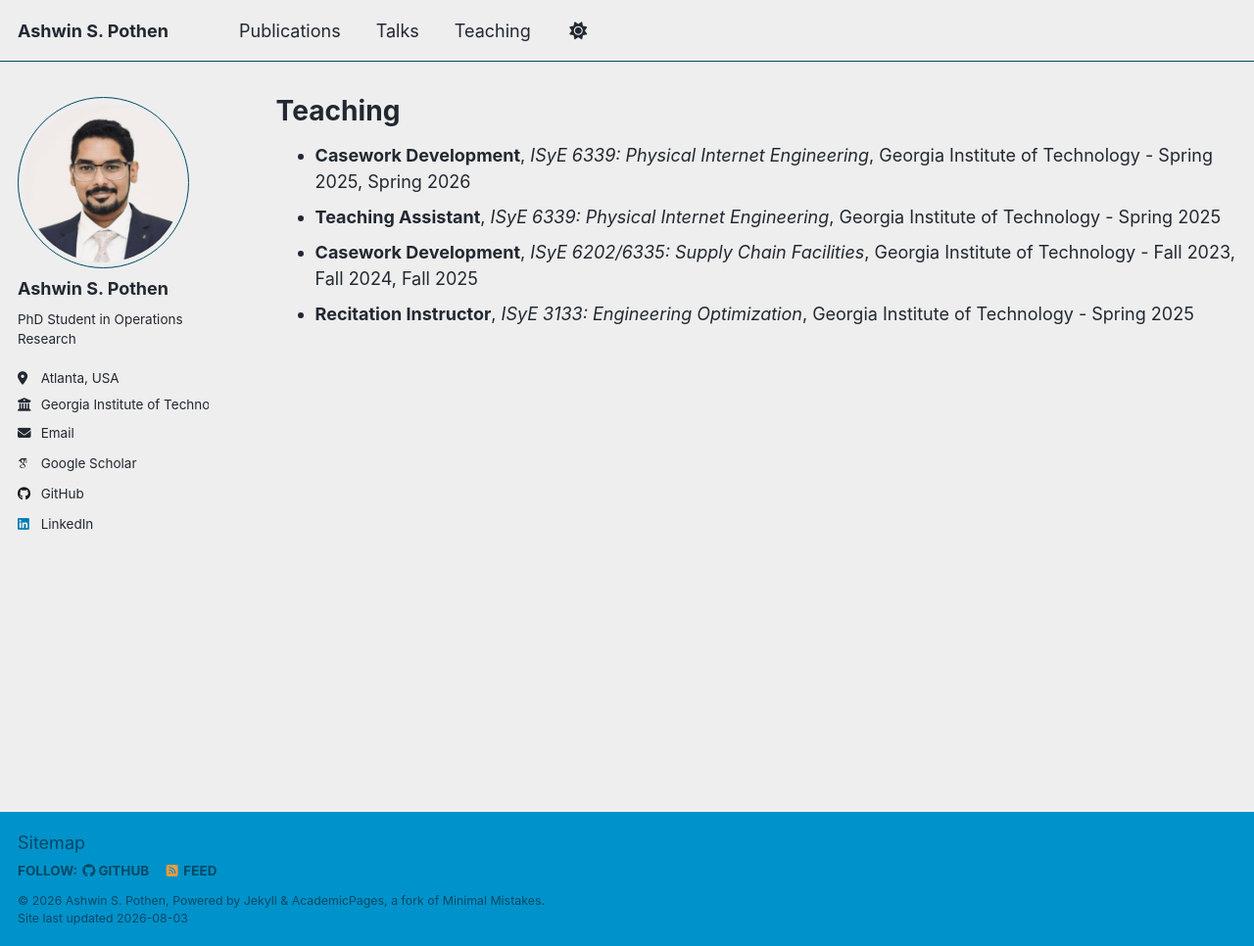
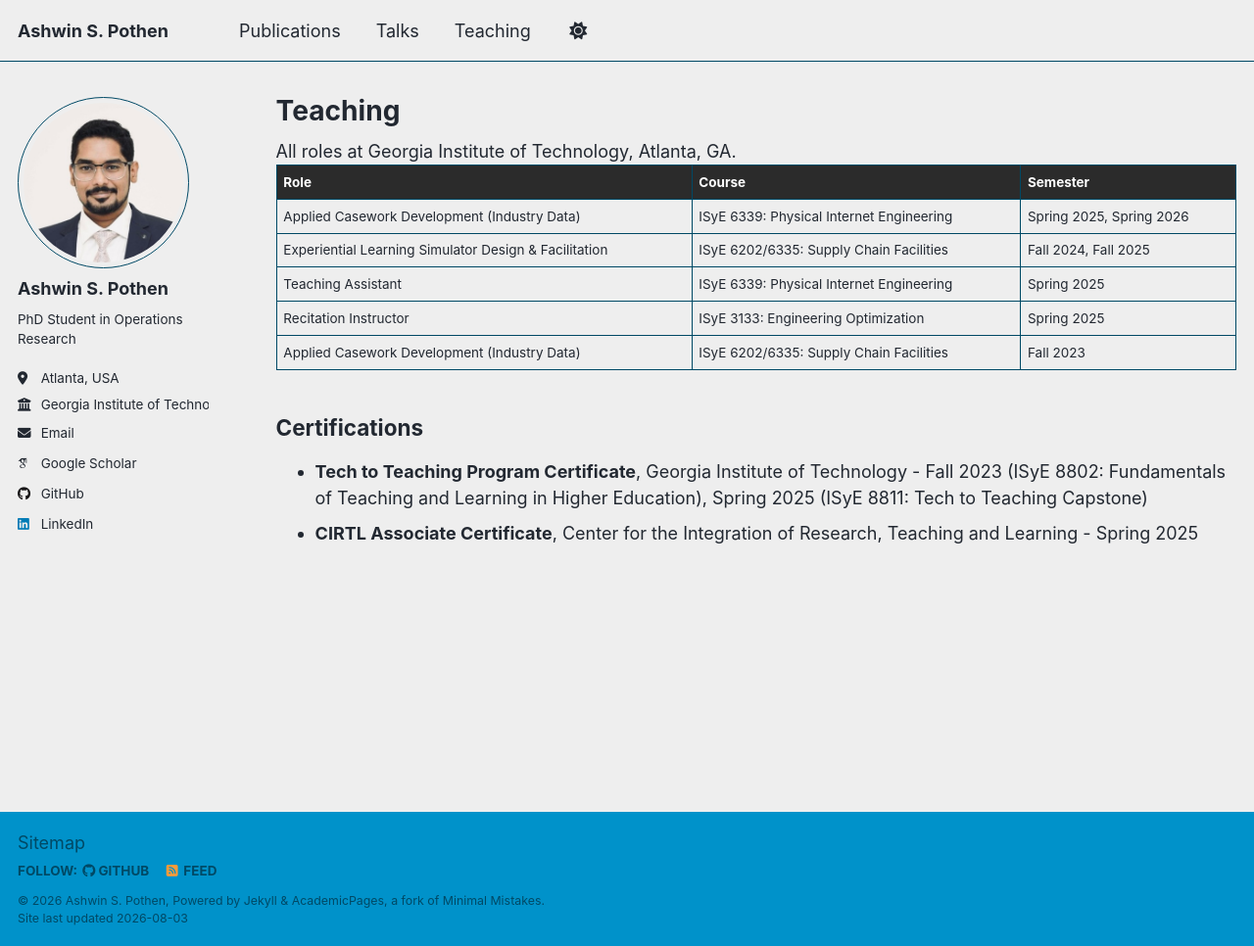
Before and after one commit to ashwin-pothen/ashwin-pothen.github.io, a Jekyll site: the page built from _pages/teaching.html, in a window 1280 px wide and 966 px high. Shown: the whole window at 98% size. Built offline with Jekyll 4.4.1, drawn with Linux system fonts in a browser that asks for light colours; some web fonts are replaced; a script that is not in the unit is left out.

Commit message:
Update Teachings section

```diff
--- a/_pages/teaching.html
+++ b/_pages/teaching.html
@@ -7,9 +7,54 @@ author_profile: true
 
 {% include base_path %}
 
+<style>
+  .teaching-table thead th {
+    background-color: #2b2b2b;
+    color: #ffffff;
+  }
+</style>
+
+All roles at Georgia Institute of Technology, Atlanta, GA.
+
+<table class="teaching-table">
+  <thead>
+    <tr>
+      <th>Role</th>
+      <th>Course</th>
+      <th>Semester</th>
+    </tr>
+  </thead>
+  <tbody>
+    <tr>
+      <td>Applied Casework Development (Industry Data)</td>
+      <td>ISyE 6339: Physical Internet Engineering</td>
+      <td>Spring 2025, Spring 2026</td>
+    </tr>
+    <tr>
+      <td>Experiential Learning Simulator Design &amp; Facilitation</td>
+      <td>ISyE 6202/6335: Supply Chain Facilities</td>
+      <td>Fall 2024, Fall 2025</td>
+    </tr>
+    <tr>
+      <td>Teaching Assistant</td>
+      <td>ISyE 6339: Physical Internet Engineering</td>
+      <td>Spring 2025</td>
+    </tr>
+    <tr>
+      <td>Recitation Instructor</td>
+      <td>ISyE 3133: Engineering Optimization</td>
+      <td>Spring 2025</td>
+    </tr>
+    <tr>
+      <td>Applied Casework Development (Industry Data)</td>
+      <td>ISyE 6202/6335: Supply Chain Facilities</td>
+      <td>Fall 2023</td>
+    </tr>
+  </tbody>
+</table>
+
+<h2>Certifications</h2>
 <ul>
-  <li><strong>Casework Development</strong>, <i>ISyE 6339: Physical Internet Engineering</i>, Georgia Institute of Technology - Spring 2025, Spring 2026</li>
-  <li><strong>Teaching Assistant</strong>, <i>ISyE 6339: Physical Internet Engineering</i>, Georgia Institute of Technology - Spring 2025</li>
-  <li><strong>Casework Development</strong>, <i>ISyE 6202/6335: Supply Chain Facilities</i>, Georgia Institute of Technology - Fall 2023, Fall 2024, Fall 2025</li>
-  <li><strong>Recitation Instructor</strong>, <i>ISyE 3133: Engineering Optimization</i>, Georgia Institute of Technology - Spring 2025</li>
+  <li><strong>Tech to Teaching Program Certificate</strong>, Georgia Institute of Technology - Fall 2023 (ISyE 8802: Fundamentals of Teaching and Learning in Higher Education), Spring 2025 (ISyE 8811: Tech to Teaching Capstone)</li>
+  <li><strong>CIRTL Associate Certificate</strong>, Center for the Integration of Research, Teaching and Learning - Spring 2025</li>
 </ul>
```
Also changed, not shown: _teaching/2023-08-21-casework-isye6202-6335-fall2023.md (+3 -3 lines), _teaching/2024-08-19-gaming-simulator-isye6202-6335-fall2024.md (+3 -3 lines), _teaching/2025-01-06-casework-isye6339-spring2025.md (+3 -3 lines), _teaching/2025-05-01-tech-to-teaching-certificate.md (added, +12 -0 lines), _teaching/2025-05-02-cirtl-associate-certificate.md (added, +12 -0 lines), _teaching/2025-08-18-gaming-simulator-isye6202-6335-fall2025.md (+3 -3 lines), _teaching/2026-01-05-casework-isye6339-spring2026.md (+3 -3 lines).
